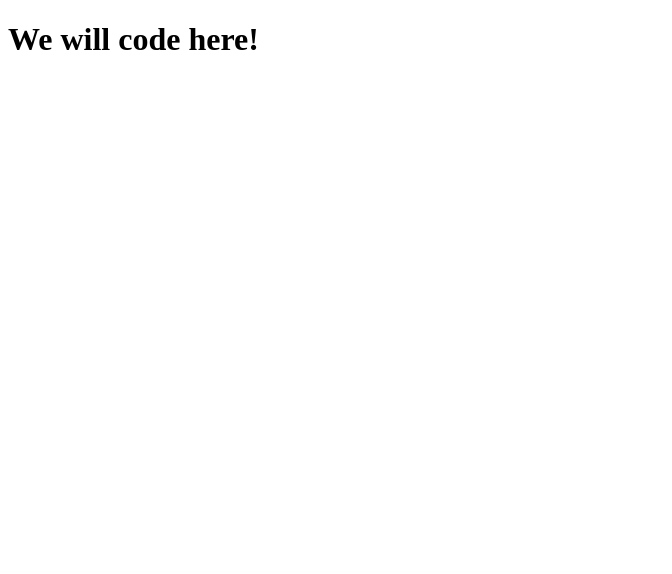
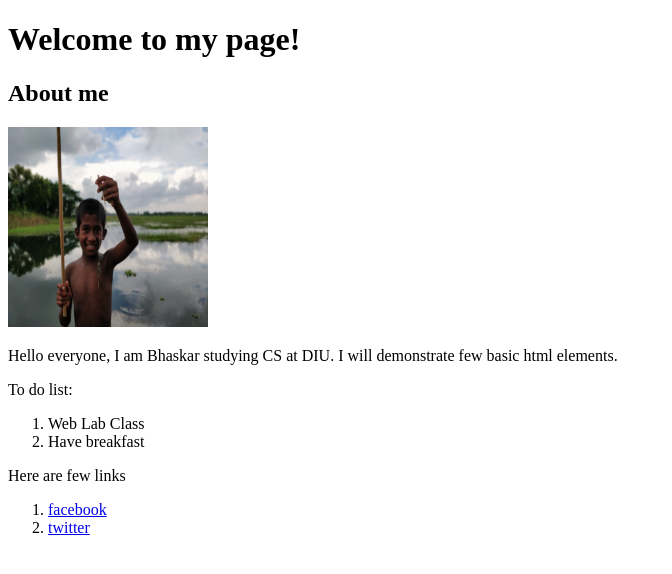
Before and after one commit to subrotonpi/web-html-css-js-php-mysql, a plain HTML site: page basic-html-css/firstwebpage.html in a window 1280 px wide. Shown: the whole page, without its empty margins (0-672 px from the left). Drawn offline with Linux system fonts and the light colour scheme.

Commit message:
lab 7june demo

```diff
--- a/basic-html-css/firstwebpage.html
+++ b/basic-html-css/firstwebpage.html
@@ -1,10 +1,32 @@
 <!DOCTYPE html>
 <html>
     <head>
-         <title>My First Web Page! </title>
+         <title>My Personal Web Page</title>
     </head>
 
     <body>
-    <h1>We will code here!</h1>
+        <!--This is a first section-->
+        <h1>Welcome to my page!</h1>
+        <h2>About me</h2>
+        <img src="image.jpg" width="200px" height="200px" alt="This is me!"/>
+        <p>Hello everyone, I am Bhaskar studying CS at DIU. I will demonstrate few basic html elements.</p>
+        <p>To do list:</p>
+        <ol>
+            <li>Web Lab Class</li>
+            <li>Have breakfast</li>
+        </ol>
+
+        <!--This is a second section-->
+        <p>Here are few links</p>
+        <ol>
+            <li><a href="http://www.facebook.com/" target="blank">facebook</a></li>
+            <li><a href="http://www.twitter.com/" target="blank">twitter</a></li>
+        </ol>
+
+
+
+
+
     </body>
+
 </html>
```
